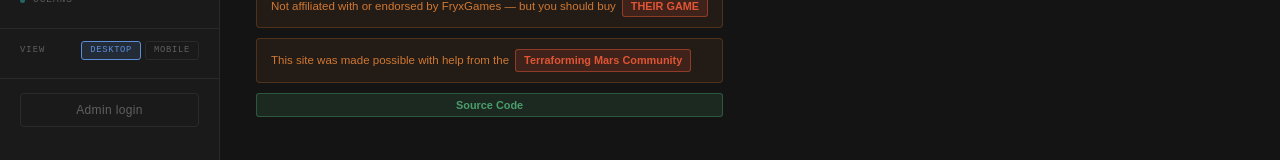
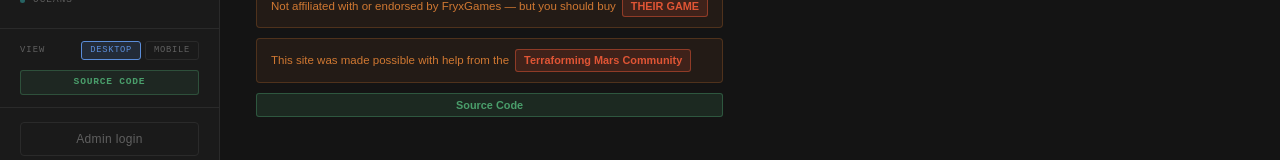
Before and after one commit to alpsten/tm-scoring-statistics, a React (Vite) app: page /tm-scoring-statistics/games in a window 1280 px wide. Shown: the part 556-716 px from the top of the page. Built offline with nearby package versions, Linux system fonts and the light colour scheme; no server answers; the database is empty.

Commit message:
Add Source Code link to sidebar, rename Add game to ADMIN

```diff
--- a/src/components/layout/Sidebar.tsx
+++ b/src/components/layout/Sidebar.tsx
@@ -169,6 +169,14 @@ export default function Sidebar({ open, onClose }: SidebarProps) {
             Mobile view is still in development — some layouts may appear unexpected.
           </div>
         )}
+        <a
+          href="https://github.com/alpsten/tm-scoring-statistics"
+          target="_blank"
+          rel="noopener noreferrer"
+          style={{ display: 'block', marginTop: '10px', padding: '4px 8px', background: 'rgba(74,158,107,0.1)', border: '1px solid rgba(74,158,107,0.35)', borderRadius: '3px', color: '#4a9e6b', fontFamily: 'var(--font-mono)', fontSize: '0.6rem', fontWeight: 600, letterSpacing: '0.08em', textTransform: 'uppercase', textDecoration: 'none', textAlign: 'center' }}
+        >
+          Source Code
+        </a>
       </div>
 
       {/* Admin / auth section */}
@@ -194,7 +202,7 @@ export default function Sidebar({ open, onClose }: SidebarProps) {
                 letterSpacing: '0.03em',
               })}
             >
-              ＋ Add game
+              ADMIN
             </NavLink>
             <button
               onClick={handleSignOut}
```
